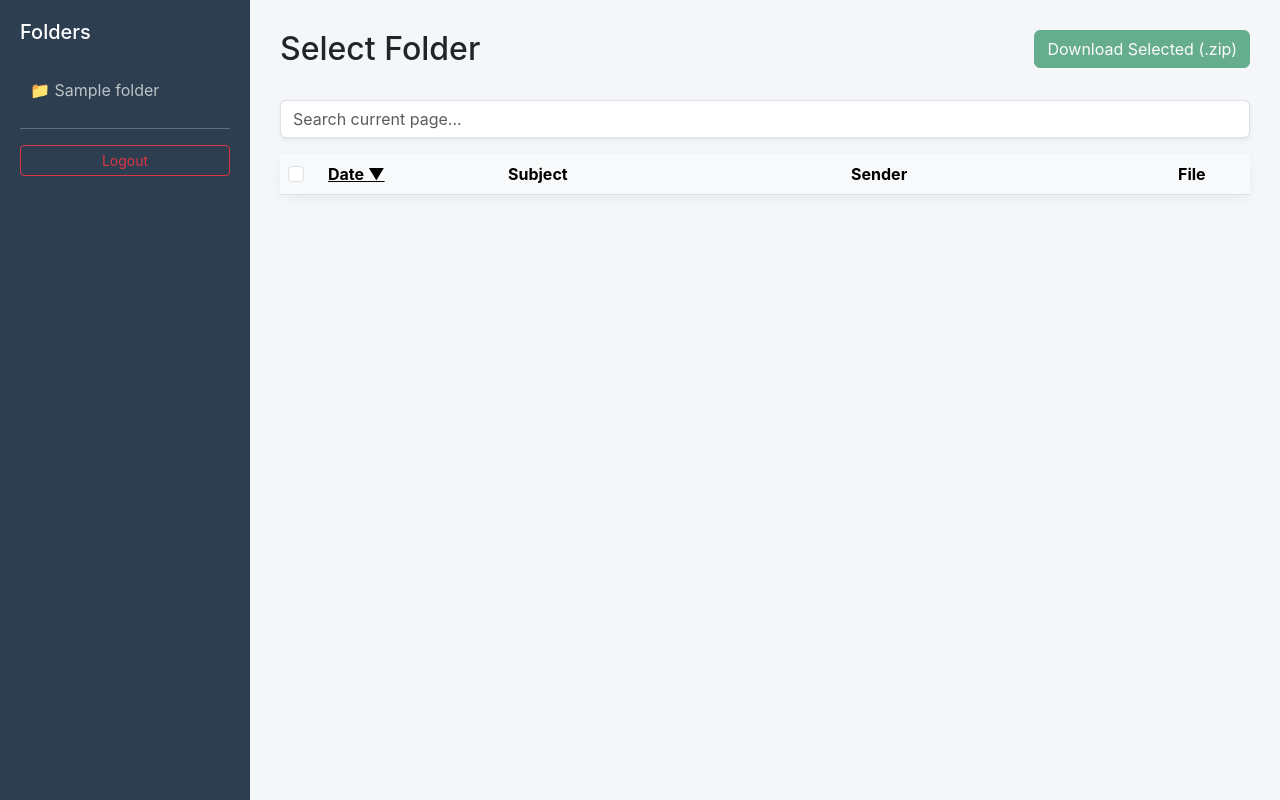
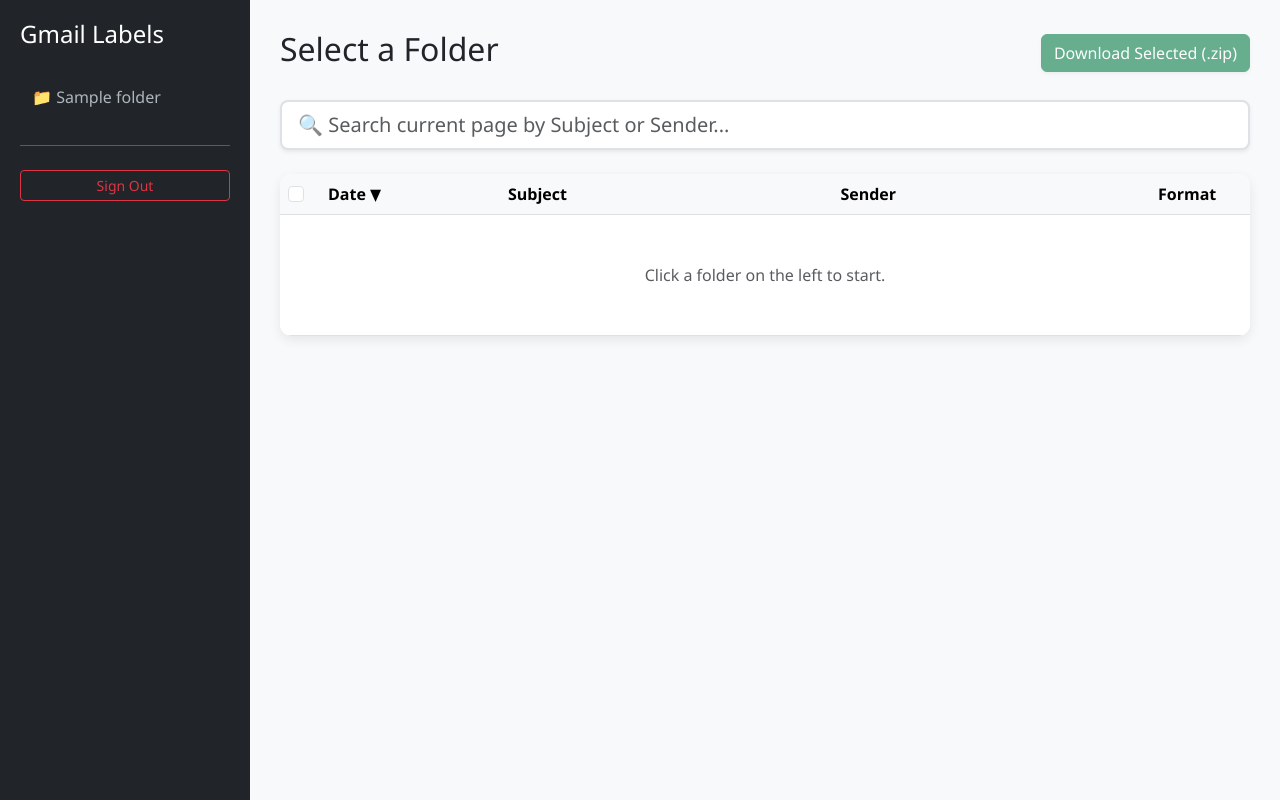
Before and after one commit to be3beke/Gmail-Extractor-Tool, a Flask app: template templates/index.html in a window 1280 px wide. Run offline with Flask 3, Linux system fonts and the light colour scheme; the template is opened without the code that fills it: most values are stand-ins (such as "Sample title", 1, 10 or a date in 2020); lists and menus that the app fills with data are empty.

Commit message:
Update index.html

```diff
--- a/templates/index.html
+++ b/templates/index.html
@@ -2,68 +2,94 @@
 <html lang="en">
 <head>
     <meta charset="UTF-8">
+    <meta name="viewport" content="width=device-width, initial-scale=1.0">
     <title>Gmail Extractor Pro</title>
     <link href="https://cdn.jsdelivr.net/npm/bootstrap@5.3.0/dist/css/bootstrap.min.css" rel="stylesheet">
     <style>
-        body { background: #f4f6f9; font-family: 'Inter', sans-serif; }
-        .sidebar { height: 100vh; background: #2c3e50; color: white; position: fixed; width: 250px; padding: 20px; overflow-y: auto; }
+        body { background: #f8f9fa; font-family: 'Segoe UI', Tahoma, Geneva, Verdana, sans-serif; }
+        .sidebar { height: 100vh; background: #212529; color: white; position: fixed; width: 250px; padding: 20px; overflow-y: auto; z-index: 1000; }
         .main-content { margin-left: 250px; padding: 30px; }
-        .folder-link { cursor: pointer; padding: 10px; border-radius: 6px; color: #bdc3c7; text-decoration: none; display: block; transition: 0.2s; }
-        .folder-link:hover { background: #34495e; color: white; }
-        .table-container { background: white; border-radius: 12px; box-shadow: 0 4px 12px rgba(0,0,0,0.05); }
-        .sortable { cursor: pointer; color: #0d6efd; text-decoration: underline; }
-        .sortable:hover { color: #0a58ca; }
+        .folder-link { cursor: pointer; padding: 12px; border-radius: 6px; color: #adb5bd; text-decoration: none; display: block; transition: 0.3s; }
+        .folder-link:hover { background: #343a40; color: white; }
+        .folder-link.active { background: #0d6efd; color: white; }
+        .email-table-container { background: white; border-radius: 12px; box-shadow: 0 4px 12px rgba(0,0,0,0.08); overflow: hidden; }
+        .date-col { cursor: pointer; user-select: none; color: #0d6efd; }
+        .date-col:hover { text-decoration: underline; }
+        .loading-overlay { display: none; text-align: center; padding: 20px; }
     </style>
 </head>
 <body>
 
 {% if page == 'login' %}
-<div class="container py-5 text-center">
+<div class="container py-5">
     <div class="row justify-content-center">
-        <div class="col-md-4 card shadow p-4 mt-5">
-            <h3 class="mb-4">Gmail Connector</h3>
+        <div class="col-md-4 card shadow-lg p-4 mt-5">
+            <h2 class="text-center mb-4">Gmail Connector</h2>
             <form method="POST">
-                <input type="email" name="email" class="form-control mb-3" placeholder="Gmail Address" required>
-                <input type="password" name="password" class="form-control mb-3" placeholder="App Password" required>
-                <button class="btn btn-primary w-100">Connect</button>
+                <div class="mb-3">
+                    <input type="email" name="email" class="form-control" placeholder="Gmail Address" required>
+                </div>
+                <div class="mb-3">
+                    <input type="password" name="password" class="form-control" placeholder="App Password" required>
+                </div>
+                <button class="btn btn-primary w-100 py-2">Connect Account</button>
             </form>
-            {% with msgs = get_flashed_messages() %}{% if msgs %}<p class="text-danger mt-3">{{msgs[0]}}</p>{% endif %}{% endwith %}
+            {% with msgs = get_flashed_messages() %}
+                {% if msgs %}<p class="text-danger mt-3 text-center small">{{msgs[0]}}</p>{% endif %}
+            {% endwith %}
         </div>
     </div>
 </div>
 {% else %}
+
 <div class="sidebar">
-    <h5 class="mb-4">Folders</h5>
-    {% for f in folders %}<a class="folder-link" onclick="initFolder('{{f}}')">📁 {{f}}</a>{% endfor %}
-    <hr>
-    <a href="/logout" class="btn btn-outline-danger btn-sm w-100">Logout</a>
+    <h4 class="mb-4 text-white">Gmail Labels</h4>
+    <div id="folder-list">
+        {% for f in folders %}
+            <a class="folder-link" onclick="initFolder(this, '{{f}}')">📁 {{f}}</a>
+        {% endfor %}
+    </div>
+    <hr class="my-4">
+    <a href="/logout" class="btn btn-outline-danger btn-sm w-100">Sign Out</a>
 </div>
 
 <div class="main-content">
-    <div class="d-flex justify-content-between mb-4">
-        <h2 id="folder-title">Select Folder</h2>
+    <div class="d-flex justify-content-between align-items-center mb-4">
+        <h2 id="folder-title">Select a Folder</h2>
+        <div class="d-flex gap-2">
             <form id="bulk-form" action="/bulk_download" method="POST">
                 <input type="hidden" name="folder" id="hidden-folder">
-            <button type="submit" id="bulk-btn" class="btn btn-success" disabled>Download Selected (.zip)</button>
+                <button type="submit" id="bulk-btn" class="btn btn-success shadow-sm" disabled>Download Selected (.zip)</button>
             </form>
         </div>
+    </div>
 
-    <input type="text" id="search-bar" class="form-control mb-3 shadow-sm" placeholder="Search current page..." onkeyup="searchTable()">
+    <div class="mb-4">
+        <input type="text" id="search-bar" class="form-control form-control-lg border-2 shadow-sm"
+               placeholder="🔍 Search current page by Subject or Sender..." onkeyup="searchLocal()">
+    </div>
 
-    <div class="table-container">
+    <div class="email-table-container">
         <table class="table table-hover mb-0">
             <thead class="table-light">
                 <tr>
                     <th width="40"><input type="checkbox" id="master-check" class="form-check-input"></th>
-                    <th width="180" class="sortable" onclick="toggleSort()">Date <span id="sort-icon">▼</span></th>
+                    <th width="180" class="date-col" onclick="toggleSort()">Date <span id="sort-icon">▼</span></th>
                     <th>Subject</th>
                     <th>Sender</th>
-                    <th width="80">File</th>
+                    <th width="100">Format</th>
                 </tr>
             </thead>
-            <tbody id="email-table"></tbody>
+            <tbody id="email-table">
+                <tr><td colspan="5" class="text-center py-5 text-muted">Click a folder on the left to start.</td></tr>
+            </tbody>
         </table>
+        <div id="loading-spinner" class="loading-overlay">
+            <div class="spinner-border text-primary" role="status"></div>
+            <p class="mt-2 text-muted">Fetching emails...</p>
         </div>
+    </div>
+
     <div id="pagination-wrapper" class="mt-4 pb-5"></div>
 </div>
 
@@ -72,21 +98,40 @@
     let currentFolder = '';
     let currentSort = 'newest';
 
-    function initFolder(folder) {
+    // 1. Initialize folder click
+    function initFolder(element, folder) {
+        // UI Updates
+        document.querySelectorAll('.folder-link').forEach(l => l.classList.remove('active'));
+        element.classList.add('active');
+
         currentFolder = folder;
+        currentPage = 1;
+        document.getElementById('email-table').innerHTML = '';
+        document.getElementById('search-bar').value = '';
+        fetchEmails();
+    }
+
+    // 2. Toggle Sort Order
+    function toggleSort() {
+        if (!currentFolder) return;
+        currentSort = (currentSort === 'newest') ? 'oldest' : 'newest';
+        document.getElementById('sort-icon').innerText = (currentSort === 'newest') ? '▼' : '▲';
+
+        // Reset to first page and clear table for new sort
         currentPage = 1;
         document.getElementById('email-table').innerHTML = '';
         fetchEmails();
     }
 
-    function toggleSort() {
-        currentSort = (currentSort === 'newest') ? 'oldest' : 'newest';
-        document.getElementById('sort-icon').innerText = (currentSort === 'newest') ? '▼' : '▲';
-        if(currentFolder) initFolder(currentFolder);
-    }
+    // 3. Fetch Data from Backend
+    async function fetchEmails() {
+        if (!currentFolder) return;
 
-    async function fetchEmails() {
-        if(!currentFolder) return;
+        const spinner = document.getElementById('loading-spinner');
+        const tbody = document.getElementById('email-table');
+        const pagWrapper = document.getElementById('pagination-wrapper');
+
+        spinner.style.display = 'block';
         document.getElementById('folder-title').innerText = currentFolder;
         document.getElementById('hidden-folder').value = currentFolder;
 
@@ -95,43 +140,71 @@
         fd.append('page', currentPage);
         fd.append('sort', currentSort);
 
-        const res = await fetch('/get_emails', {method: 'POST', body: fd});
+        try {
+            const res = await fetch('/get_emails', { method: 'POST', body: fd });
             const data = await res.json();
 
-        const tbody = document.getElementById('email-table');
+            spinner.style.display = 'none';
+
+            if (data.emails.length === 0 && currentPage === 1) {
+                tbody.innerHTML = '<tr><td colspan="5" class="text-center py-5">No emails found in this folder.</td></tr>';
+                return;
+            }
+
             data.emails.forEach(e => {
-            tbody.innerHTML += `
+                const row = `
                 <tr>
                     <td><input type="checkbox" name="msg_ids[]" value="${e.id}" form="bulk-form" class="row-check form-check-input"></td>
-                <td class="text-muted small">${e.date}</td>
+                    <td class="text-muted" style="font-size:0.85rem">${e.date_display}</td>
                     <td><strong>${e.subject}</strong></td>
                     <td>${e.sender}</td>
-                <td><a href="/download_raw/${currentFolder}/${e.id}" class="btn btn-sm btn-link">.txt</a></td>
+                    <td><a href="/download_raw/${currentFolder}/${e.id}" class="btn btn-sm btn-outline-secondary">.txt</a></td>
                 </tr>`;
+                tbody.innerHTML += row;
             });
 
-        const pag = document.getElementById('pagination-wrapper');
-        pag.innerHTML = data.has_more ?
-            `<button class="btn btn-primary w-100" onclick="currentPage++; fetchEmails()">Load More</button>` :
-            `<p class="text-center text-muted">All emails loaded.</p>`;
+            if (data.has_more) {
+                pagWrapper.innerHTML = `<button class="btn btn-primary w-100 p-2 shadow-sm" onclick="currentPage++; fetchEmails()">Load Next 100 Emails</button>`;
+            } else {
+                pagWrapper.innerHTML = `<p class="text-center text-muted mt-3">End of folder reached.</p>`;
+            }
             bindEvents();
+        } catch (err) {
+            spinner.style.display = 'none';
+            alert("Error fetching emails. Check console.");
+            console.error(err);
+        }
     }
 
-    function searchTable() {
+    // 4. Local Search Filter
+    function searchLocal() {
         const query = document.getElementById('search-bar').value.toLowerCase();
-        document.querySelectorAll('#email-table tr').forEach(row => {
-            row.style.display = row.innerText.toLowerCase().includes(query) ? "" : "none";
+        const rows = document.querySelectorAll('#email-table tr');
+        rows.forEach(row => {
+            const text = row.innerText.toLowerCase();
+            row.style.display = text.includes(query) ? "" : "none";
         });
     }
 
+    // 5. Checkbox Logic
     function bindEvents() {
         const master = document.getElementById('master-check');
         const checks = document.querySelectorAll('.row-check');
-        const btn = document.getElementById('bulk-btn');
-        master.onclick = () => { checks.forEach(c => c.checked = master.checked); btn.disabled = !master.checked; };
-        checks.forEach(c => c.onchange = () => { btn.disabled = ![...checks].some(x => x.checked); });
+        const bulkBtn = document.getElementById('bulk-btn');
+
+        master.onclick = () => {
+            checks.forEach(c => c.checked = master.checked);
+            bulkBtn.disabled = !master.checked;
+        };
+
+        checks.forEach(c => {
+            c.onchange = () => {
+                bulkBtn.disabled = ![...checks].some(x => x.checked);
+            };
+        });
     }
 </script>
 {% endif %}
+
 </body>
 </html>
```
Lines whose indentation alone changed are shown as unchanged.
